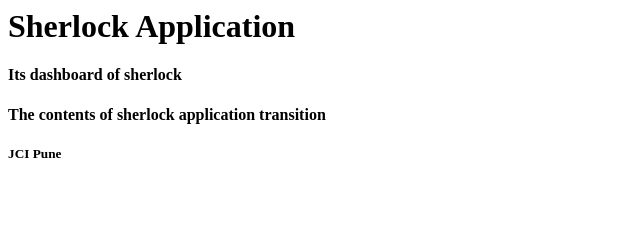
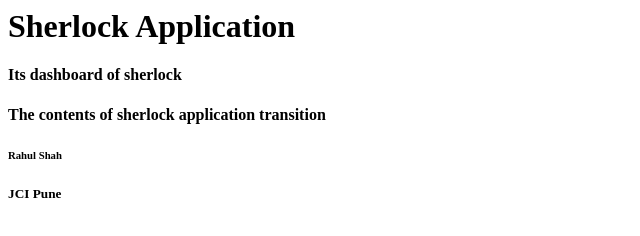
Before and after one commit to SameerBagban/NodeJSApplication, a website: page index.html in a window 1280 px wide. Shown: the full height of the page, 0-640 px from the left. Drawn offline with Linux system fonts and the light colour scheme.

Commit message:
Update index.html

```diff
--- a/index.html
+++ b/index.html
@@ -8,6 +8,7 @@
     <h1>Sherlock Application</h1>
     <h4>Its dashboard of sherlock</h4>
     <h4>The contents of sherlock application transition</h4>
+    <h6>Rahul Shah</h6>
     <h5>JCI Pune</h5>
   </body>
 
```
